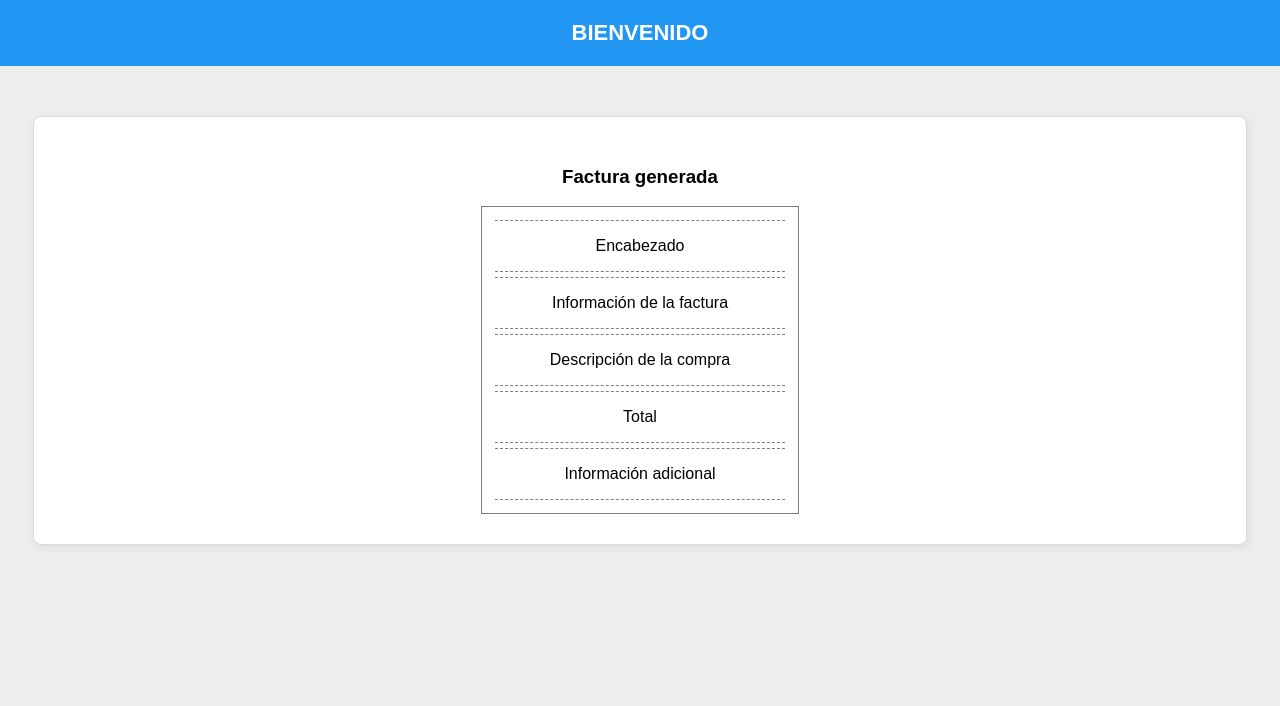
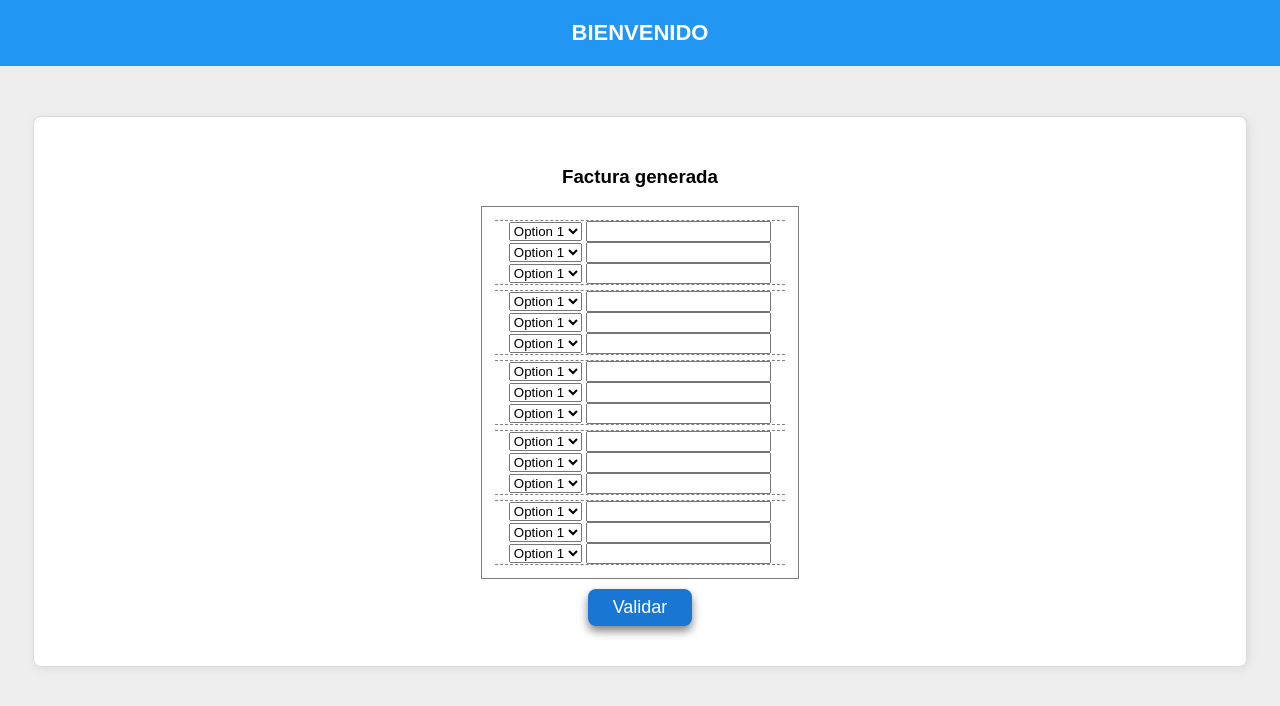
Before and after one commit to oscar-corredor/siigo, a plain HTML site: page src/templates/bill.html in a window 1280 px wide. Drawn offline with Linux system fonts and the light colour scheme.

Commit message:
Templates with index page, receipt validation and list of bills

```diff
--- a/src/templates/assets/css/styles.css
+++ b/src/templates/assets/css/styles.css
@@ -104,3 +104,13 @@ header{
 	margin: 5px;
 	text-align: center;
 }
+
+/* List of bills */
+table{
+	width: 50%;
+	margin: 50px auto;
+	text-align: center;
+}
+table, td, th{
+	border: 1px solid gainsboro;
+}
--- a/src/templates/bill.html
+++ b/src/templates/bill.html
@@ -13,38 +13,143 @@
 		<div class="container">
 			<h3 class="bill-title"> Factura generada </h3>
 
+			<form action="">
 				<div class="bill">
 					<div class="section">
-					<p> Encabezado </p>
+						<select name="type" id="">
+							<option value=""> Option 1 </option>
+							<option value=""> Option 2 </option>
+							<option value=""> Option 3 </option>
+							<option value=""> Option 4 </option>
+						</select>
+						<input type="text" name="">
+
+						<select name="type" id="">
+							<option value=""> Option 1 </option>
+							<option value=""> Option 2 </option>
+							<option value=""> Option 3 </option>
+							<option value=""> Option 4 </option>
+						</select>
+						<input type="text" name="">
+
+						<select name="type" id="">
+							<option value=""> Option 1 </option>
+							<option value=""> Option 2 </option>
+							<option value=""> Option 3 </option>
+							<option value=""> Option 4 </option>
+						</select>
+						<input type="text" name="">
 					</div>
 
 					<div class="section">
-					<p> Información de la factura </p>
+						<select name="type" id="">
+							<option value=""> Option 1 </option>
+							<option value=""> Option 2 </option>
+							<option value=""> Option 3 </option>
+							<option value=""> Option 4 </option>
+						</select>
+						<input type="text" name="">
+
+						<select name="type" id="">
+							<option value=""> Option 1 </option>
+							<option value=""> Option 2 </option>
+							<option value=""> Option 3 </option>
+							<option value=""> Option 4 </option>
+						</select>
+						<input type="text" name="">
+
+						<select name="type" id="">
+							<option value=""> Option 1 </option>
+							<option value=""> Option 2 </option>
+							<option value=""> Option 3 </option>
+							<option value=""> Option 4 </option>
+						</select>
+						<input type="text" name="">
 					</div>
 
 					<div class="section">
-					<p> Descripción de la compra </p>
+						<select name="type" id="">
+							<option value=""> Option 1 </option>
+							<option value=""> Option 2 </option>
+							<option value=""> Option 3 </option>
+							<option value=""> Option 4 </option>
+						</select>
+						<input type="text" name="">
+
+						<select name="type" id="">
+							<option value=""> Option 1 </option>
+							<option value=""> Option 2 </option>
+							<option value=""> Option 3 </option>
+							<option value=""> Option 4 </option>
+						</select>
+						<input type="text" name="">
+
+						<select name="type" id="">
+							<option value=""> Option 1 </option>
+							<option value=""> Option 2 </option>
+							<option value=""> Option 3 </option>
+							<option value=""> Option 4 </option>
+						</select>
+						<input type="text" name="">
 					</div>
 
 					<div class="section">
-					<p> Total </p>
+						<select name="type" id="">
+							<option value=""> Option 1 </option>
+							<option value=""> Option 2 </option>
+							<option value=""> Option 3 </option>
+							<option value=""> Option 4 </option>
+						</select>
+						<input type="text" name="">
+
+						<select name="type" id="">
+							<option value=""> Option 1 </option>
+							<option value=""> Option 2 </option>
+							<option value=""> Option 3 </option>
+							<option value=""> Option 4 </option>
+						</select>
+						<input type="text" name="">
+
+						<select name="type" id="">
+							<option value=""> Option 1 </option>
+							<option value=""> Option 2 </option>
+							<option value=""> Option 3 </option>
+							<option value=""> Option 4 </option>
+						</select>
+						<input type="text" name="">
 					</div>
 
 					<div class="section">
-					<p> Información adicional </p>
-				</div>
+						<select name="type" id="">
+							<option value=""> Option 1 </option>
+							<option value=""> Option 2 </option>
+							<option value=""> Option 3 </option>
+							<option value=""> Option 4 </option>
+						</select>
+						<input type="text" name="">
+
+						<select name="type" id="">
+							<option value=""> Option 1 </option>
+							<option value=""> Option 2 </option>
+							<option value=""> Option 3 </option>
+							<option value=""> Option 4 </option>
+						</select>
+						<input type="text" name="">
+
+						<select name="type" id="">
+							<option value=""> Option 1 </option>
+							<option value=""> Option 2 </option>
+							<option value=""> Option 3 </option>
+							<option value=""> Option 4 </option>
+						</select>
+						<input type="text" name="">
 					</div>
 				</div>
 
+				<button class="send-btn" type="submit"> Validar </button>
+			</form>
+		</div>
 
 		<script src="assets/js/update_uploaded_image.js"></script>
-
-		<script>
-			var send_btn = document.getElementById('send_btn');
-			send_btn.addEventListener('click', (event) => {
-				var loading_modal = document.getElementById('loading_modal');
-				loading_modal.classList.add("active");
-			});
-		</script>
 	</body>
 </html>
```
Also changed, not shown: src/templates/list.html (added, +54 -0 lines). Lines whose indentation alone changed are shown as unchanged.
